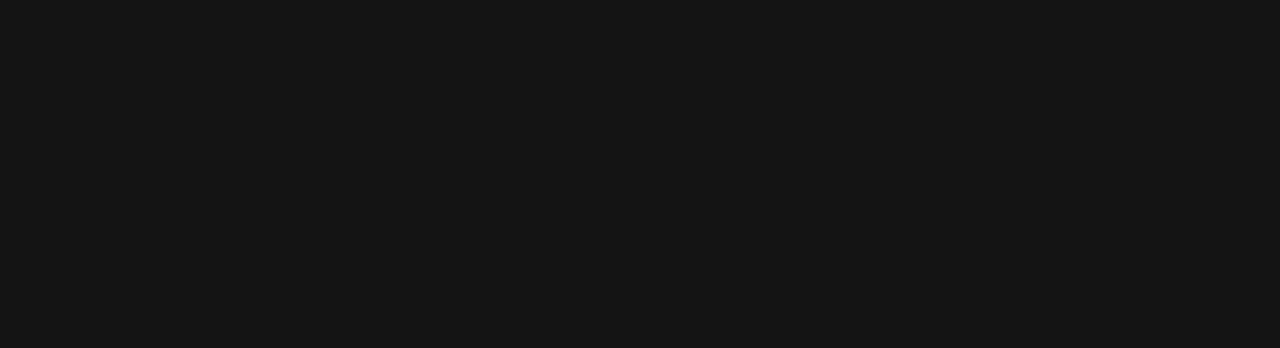
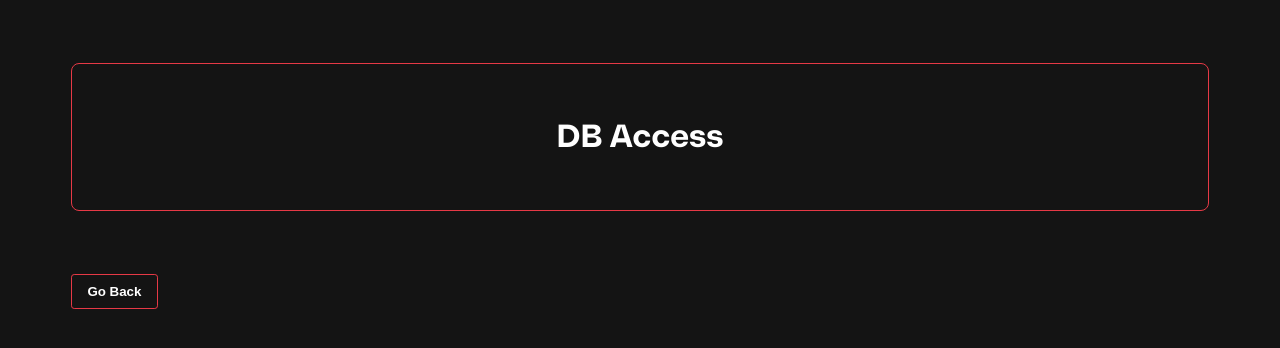
Before and after one commit to GuilhermeCosta-Ferreira/EasyBehaviour, a React (Vite) app in the folder appBehaviour/: page /db_access in a window 1280 px wide. Before the commit this address had no page. Shown: the top 348 px of the page. Built offline with nearby package versions, Linux system fonts and the light colour scheme.

Commit message:
feat: Added page for DB access

```diff
--- a/appBehaviour/src/app/App.jsx
+++ b/appBehaviour/src/app/App.jsx
@@ -1,5 +1,6 @@
 import MainPage from "../features/home/pages/HomePage";
 import SupportPageDLC from "../features/dlc_support/pages/SupportPageDLC";
+import DBPage from "../features/db_acess/pages/DBPage";
 import { BrowserRouter, Routes, Route } from "react-router-dom";
 
 import "./App.css";
@@ -10,6 +11,7 @@ function App() {
       <Routes>
         <Route path="/" element={<MainPage />} />
         <Route path="/dlc_support" element={<SupportPageDLC />} />
+        <Route path="/db_access" element={<DBPage />} />
       </Routes>
     </BrowserRouter>
   );
--- /dev/null
+++ b/appBehaviour/src/features/db_acess/pages/DBPage.jsx
@@ -0,0 +1,17 @@
+import { useNavigate } from "react-router-dom";
+
+import Button from "../../../shared/ui/Button/Button";
+import SectionTitle from "../../../shared/ui/SectionTitle/SectionTitle";
+
+function DBPage() {
+  const navigate = useNavigate();
+
+  return (
+    <div>
+      <SectionTitle>DB Access</SectionTitle>
+      <Button className="container" onClick={() => navigate("/")}>Go Back</Button>
+    </div>
+  )
+}
+
+export default DBPage
--- a/appBehaviour/src/features/home/components/HomePannel/HomePannel.jsx
+++ b/appBehaviour/src/features/home/components/HomePannel/HomePannel.jsx
@@ -8,6 +8,7 @@ function HomePannel() {
   return (
     <div className={`container ${styles.pannel}`}>
       <Button className={styles.pannelbutton} onClick={() => navigate("dlc_support")}>DLC Support</Button>
+      <Button className={styles.pannelbutton} onClick={() => navigate("db_access")}>Check DB</Button>
       <Button className={styles.pannelbutton}>Analyse Data</Button>
     </div>
   );
--- /dev/null
+++ b/appBehaviour/src/shared/ui/SectionTitle/SectionTitle.jsx
@@ -0,0 +1,12 @@
+import Title from "../Title/Title";
+import styles from "./SectionTitle.module.css"
+
+function SectionTitle({children}) {
+  return (
+    <div className={`container ${styles.title}`}>
+      <Title>{children}</Title>
+    </div>
+  );
+}
+
+export default SectionTitle
--- /dev/null
+++ b/appBehaviour/src/shared/ui/SectionTitle/SectionTitle.module.css
@@ -0,0 +1,6 @@
+.title{
+    border: 1px solid var(--color-primary);
+    border-radius: 0.5em;
+    padding-top: 2em;
+    padding-bottom: 2em;
+}
```
